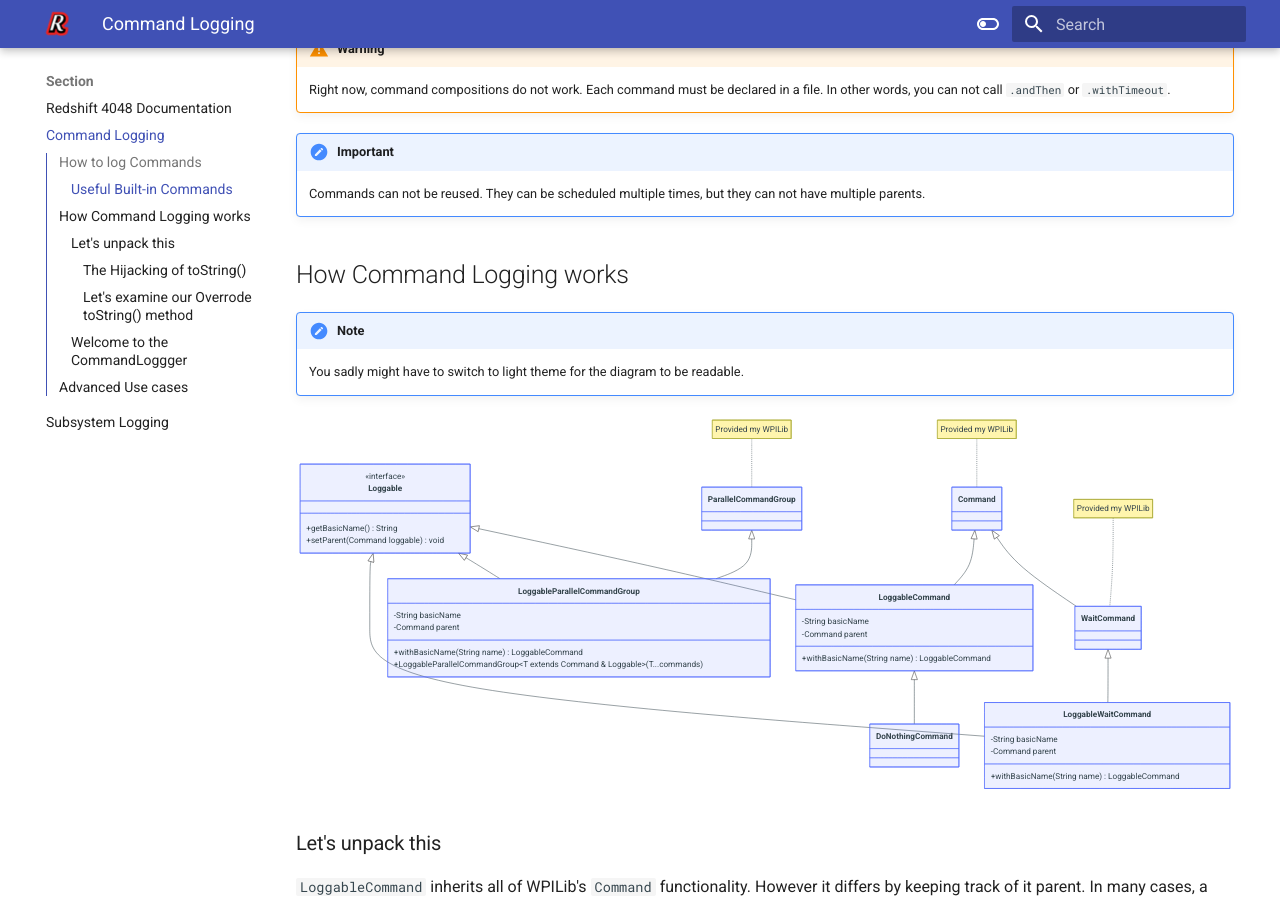
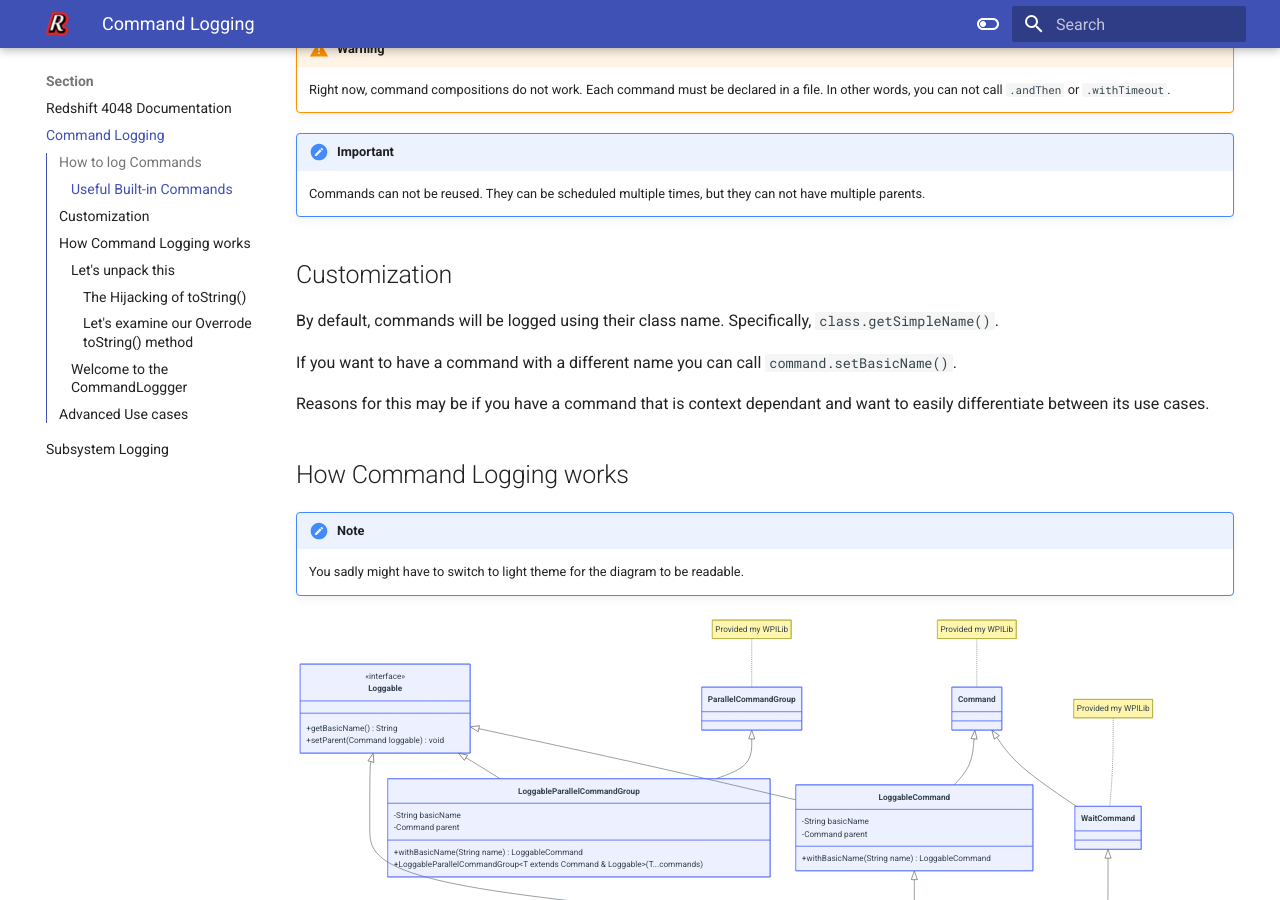
Before and after one commit to FRC4048/robot-docs, an MkDocs documentation site: the page built from docs/command-logging.md, in a window 1280 px wide and 900 px high, scrolled down 659 px. Built offline with MkDocs 1.6.1 and Material for MkDocs 9.7.7, drawn with Linux system fonts in a browser that asks for light colours.

Commit message:
added information about calling command.setBasicName()

```diff
--- a/docs/command-logging.md
+++ b/docs/command-logging.md
@@ -20,6 +20,14 @@
 
 !!! important
     Commands can not be reused. They can be scheduled multiple times, but they can not have multiple parents.
+
+## Customization
+
+By default, commands will be logged using their class name. Specifically, `class.getSimpleName()`.
+
+If you want to have a command with a different name you can call `command.setBasicName()`.
+
+Reasons for this may be if you have a command that is context dependant and want to easily differentiate between its use cases.
 
 ## How Command Logging works
 
```
